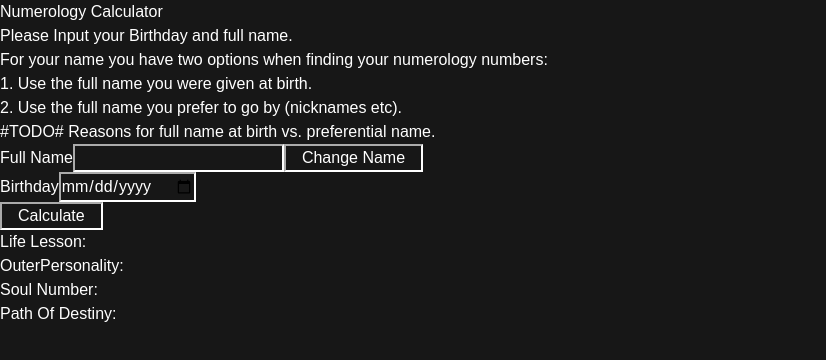
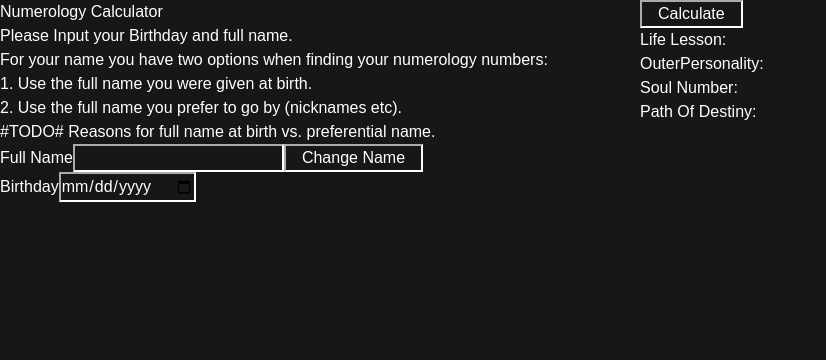
Before and after one commit to Seamus88/numerology, a Next.js app in the folder numerology-calculator/: page / in a window 1280 px wide. Shown: the top 360 px of the page, without its empty margins (0-826 px from the left). Built offline with nearby package versions, Linux system fonts and the light colour scheme.

Commit message:
css changes

```diff
--- a/numerology-calculator/src/app/globals.css
+++ b/numerology-calculator/src/app/globals.css
@@ -32,3 +32,20 @@ input {
   background: var(--foreground);
   color: var(--background);
 }
+
+#home {
+  width: auto;
+  height: 100vh;
+}
+
+#left-panel {
+  width: 50%;
+  height: 100%;
+  float: left;
+}
+
+#right-panel {
+  width: 50%;
+  height: 100%;
+  float: right;
+}
--- a/numerology-calculator/src/app/page.tsx
+++ b/numerology-calculator/src/app/page.tsx
@@ -8,19 +8,24 @@ export default function Home() {
   const [numerology, setNumerology] = useState({ll: 0, op: 0, sn: 0, pod: 0});
 
   return (
-      <div className="flex flex-col items-center gap-8 p-8">
+    <div id="home" className="flex flex-row items-center justify-center gap-8 p-8">
+      <div id="left-panel" className="flex flex-col items-center gap-8 p-8">
         <h1 className="text-4xl font-bold text-center">Numerology Calculator</h1>
         <Directions/>
         <div className="flex flex-col items-center gap-8">
           <div className="flex flex-col items-center gap-4">
             <NameInput fullName={fullName} setfullName={setfullName}/>
-          {fullName && <p>Your selected name is: {fullName}</p>}
+            {fullName && <p>Your name is: {fullName}</p>}
             <BirthdayInput birthday={birthday} setBirthday={setBirthday}/>
             {birthday && <p>Your selected birthday is: {birthday}</p>}
           </div>
         </div>
-      <NumerologyOutput fullName={fullName} birthday={birthday} numerology={numerology} setNumerology={setNumerology} />
       </div>
+      <div id="right-panel" className="flex flex-col justify-center items-start gap-8">
+        <NumerologyOutput fullName={fullName} birthday={birthday} numerology={numerology} setNumerology={setNumerology}/>
+      </div>
+    </div>
+
   );
 }
 
@@ -123,7 +128,7 @@ function NumerologyOutput({ fullName, birthday, numerology, setNumerology }) {
   return (
     <div className="flex flex-col items-center gap-8">
       <button onClick={() => handleNumerology(fullName, birthday)}>Calculate</button>
-      {numerology.ll !== 0? <h3>Life Lesson: {numerology.ll}</h3>: <h3>Life Lesson: </h3>}
+      {numerology.ll !== 0? <h3>Life Lesson: {numerology.ll}</h3> : <h3>Life Lesson: </h3>}
       {numerology.op !== 0? <h3>OuterPersonality: {numerology.op}</h3>: <h3>OuterPersonality: </h3>}
       {numerology.sn !== 0? <h3>Soul Number: {numerology.sn}</h3>: <h3>Soul Number: </h3>}
       {numerology.pod !== 0? <h3>Path Of Destiny: {numerology.pod}</h3>: <h3>Path Of Destiny: </h3>}
```
Lines whose indentation alone changed are shown as unchanged.
